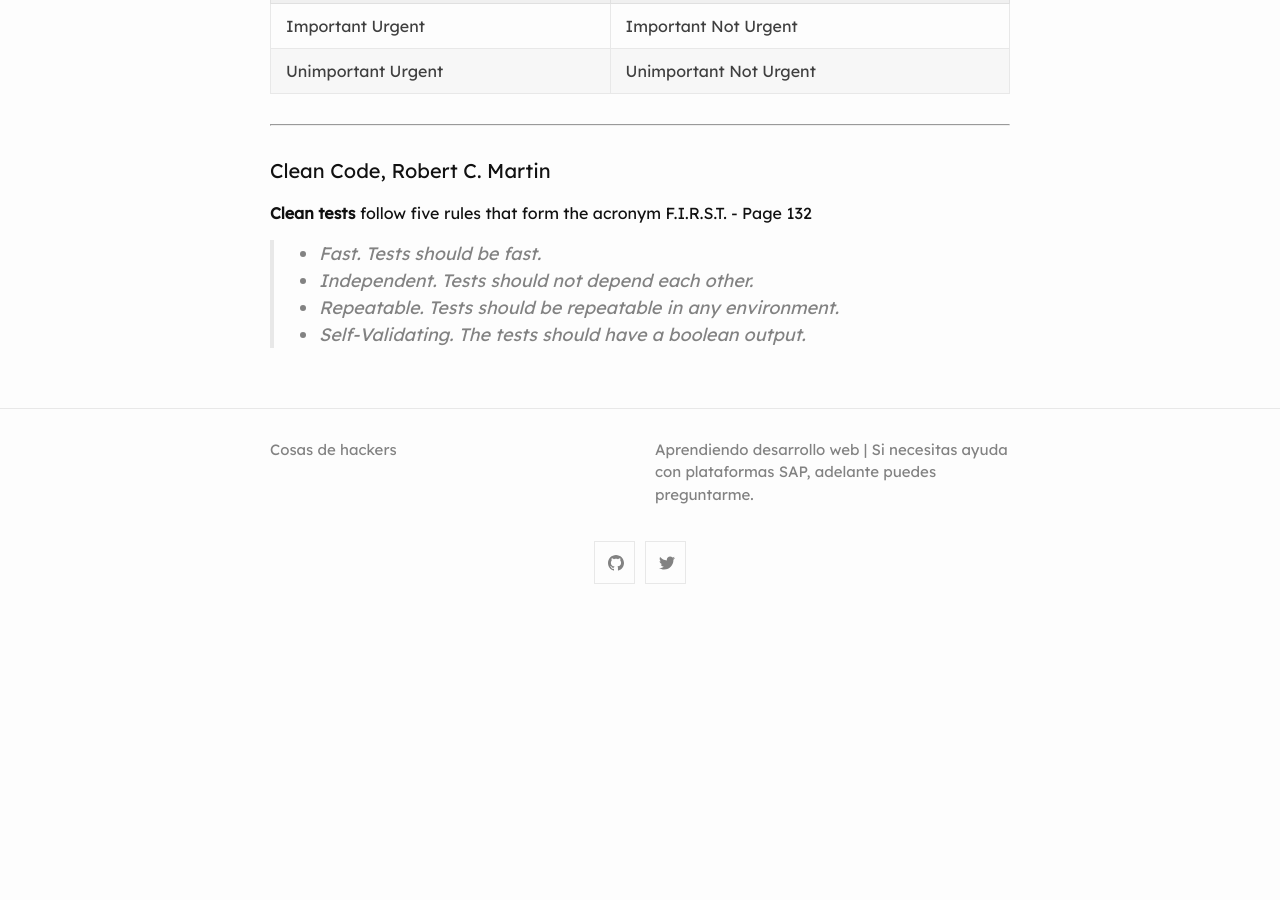
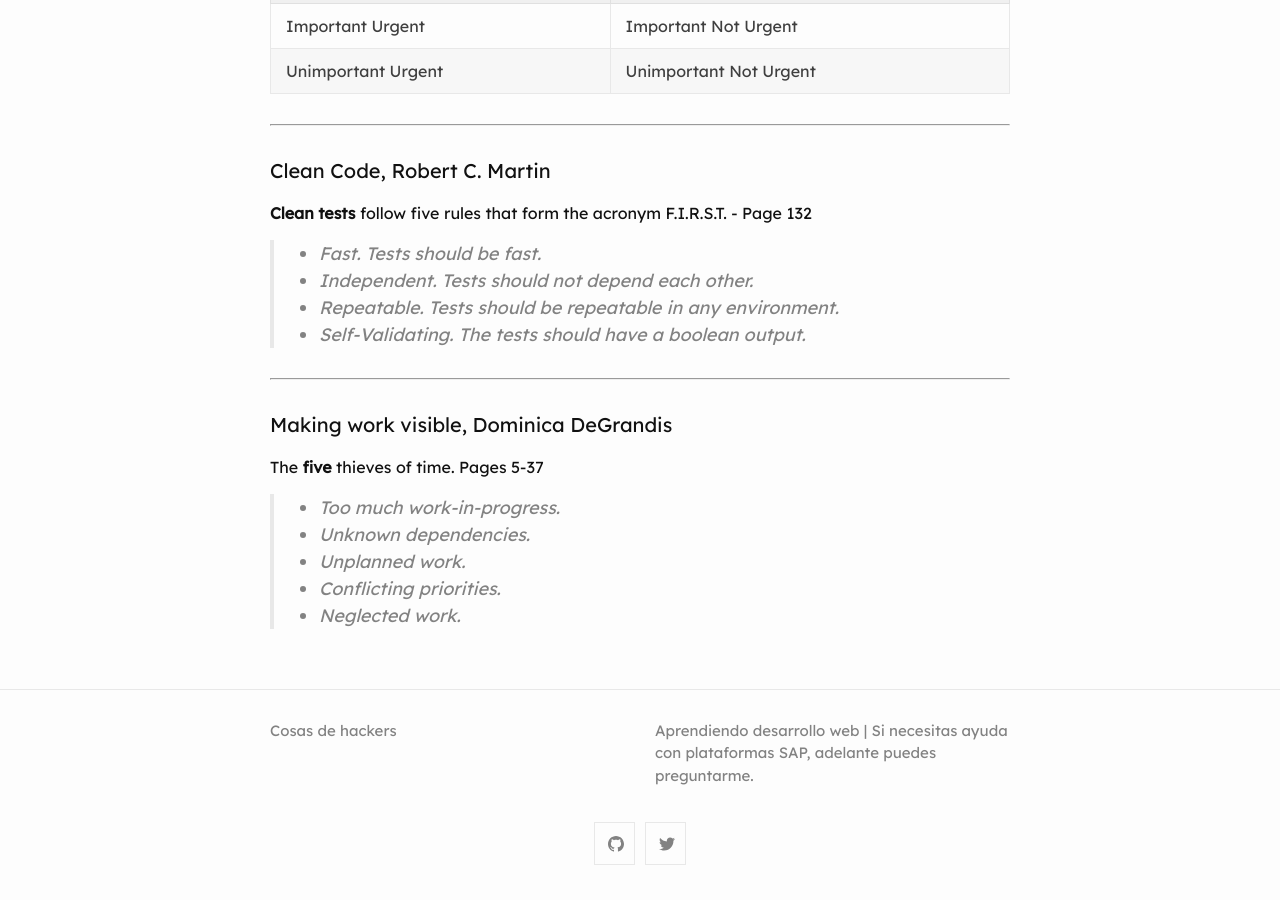
Before and after one commit to blackc0mb/blackc0mb.github.io, a Jekyll site: the page built from _posts/2021-02-06-quotes.md, in a window 1280 px wide and 900 px high, scrolled down 1142 px. Built offline with Jekyll 4.4.1, drawn with Linux system fonts in a browser that asks for light colours; comment, search, counter and statistics services are not loaded; before the commit the page ends 1761 px from its top, so only the background shows below that; some of the changed text lies outside the part shown.

Commit message:
quotes & note post modified
Making work visible (book), notes were added

```diff
--- a/_posts/2021-02-06-quotes.md
+++ b/_posts/2021-02-06-quotes.md
@@ -38,3 +38,12 @@
 > - Independent. Tests should not depend each other.
 > - Repeatable. Tests should be repeatable in any environment.
 > - Self-Validating. The tests should have a boolean output.
+
+---
+#### Making work visible, Dominica DeGrandis
+The **five** thieves of time. Pages 5-37
+> - Too much work-in-progress.
+> - Unknown dependencies.
+> - Unplanned work.
+> - Conflicting priorities.
+> - Neglected work.
```
Also changed, not shown: other parts of _posts/2021-02-06-quotes.md (+1 -1 lines).
